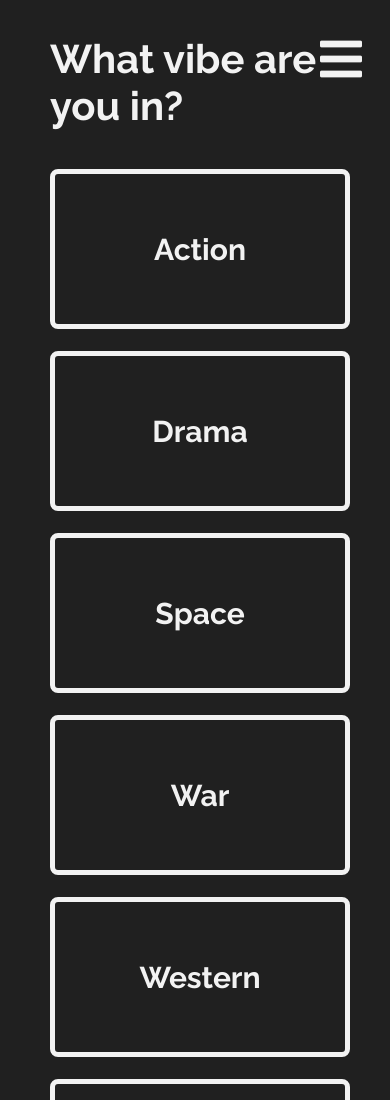
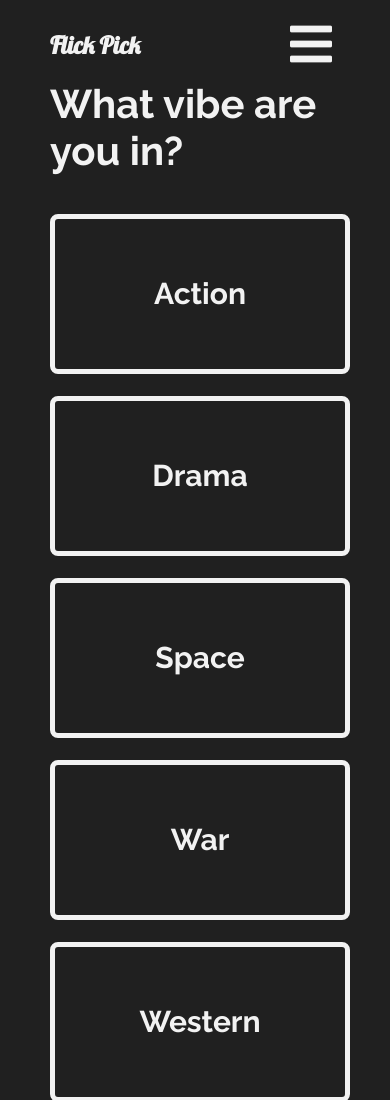
Before and after one commit to Jordakoes/flickpick, a plain HTML site: page index.html in a window 390 px wide. Shown: the top 1100 px of the page. Drawn offline with nearby package versions, Linux system fonts and the light colour scheme.

Commit message:
Add Navbar

```diff
--- a/css/main.css
+++ b/css/main.css
@@ -1,6 +1,6 @@
 html {
 	margin: 100px;
-	margin-top: 70px;
+	margin-top: 0px;
 	font-family: 'Raleway', sans-serif;
 }
 
@@ -8,7 +8,9 @@ body {
 	margin: 0 auto;
 	max-width: 56em;
 	display: grid;
+	/* background-color: #202020; */
 	background-color: #202020;
+
 }
 
 body h1 {
@@ -21,9 +23,9 @@ body h1 {
 	font-family: 'Lobster', cursive;
 }
 
-a {
+a.vibe-box {
 	color: #f2f2f2;
-  text-decoration: none;
+	text-decoration: none;
 }
 
 .grid {
@@ -57,7 +59,7 @@ a {
 }
 
 .animation-settings {
-  animation-duration: .7s;
+  	animation-duration: .7s;
 	animation-delay: 2.5s;
 }
 
@@ -70,7 +72,7 @@ a {
 
 	html {
 		margin: 50px;
-		margin-top: 35px;
+		margin-top: 0px;
 	}
 
 	.vibe-box {
--- a/css/navbar.css
+++ b/css/navbar.css
@@ -16,7 +16,6 @@
 .text {
   height: 100%;
   display: grid;
-
 }
 
 ul {
@@ -25,7 +24,7 @@ ul {
   padding: 0;
 }
 
-ul li {
+ul li{
   list-style-type: none;
   margin: 20px 0;
   font-size: 30px;
@@ -38,18 +37,33 @@ ul:hover li:hover {
 }
 
 .img {
-  position: absolute;
-  /* Changing position to fixed
-  makes the entire img scroll with the page */
-  top: 80px;
-  right: 170px;
-  width: 50px;
   z-index: 200;
-
   height: 50px;
   width: 50px;
   cursor: pointer;
   color: #f2f2f2;
+}
+
+/* Navbar area */
+.navbar-wrapper {
+	display: flex;
+	align-items: center;
+	justify-content: space-between;
+  margin-top: 20px;
+}
+
+.navbar-logo {
+  color: #f2f2f2;
+  font-family: 'Lobster', cursive;
+}
+
+i.img.fas {
+  transition: .2s ease-in-out;
+}
+
+i.img.fas:hover {
+  color: #F4282D;
+  cursor: pointer;
 }
 
 /* .img:hover {
@@ -57,11 +71,7 @@ ul:hover li:hover {
 } */
 
 @media screen and (max-width: 600px) {
-  .img {
-    position: absolute;
-    /* Changing position to fixed
-    makes the entire img scroll with the page */
-    top: 35px;
-    right: 20px;
+  .navbar-wrapper {
+    margin-top: 10px;
   }
 }
--- a/index.html
+++ b/index.html
@@ -27,11 +27,19 @@
     </div>
 
     <!-- Navbar test start -->
+    <div class="navbar-wrapper animation-settings animated fadeInUp">
+        <div class="navbar-logo">
+            <h2>Flick Pick</h2>
+        </div>
+        <div class="navbar-menu">
             <i class="img fas fa-bars fa-3x"></i>
-
+        </div>
+    </div>
+    <!-- Placing overlay outside of navbar rapper for animate.css animations to work -->
     <div class="overlay">
             <div class="text">
                 <ul>
+                    <a class="menulink" href="index.html">Reload INDEX</a>
                     <li>Back</li>
                     <li>Vibes</li>
                 </ul>
@@ -44,8 +52,8 @@
 
     <div class="grid animation-settings animated fadeInUp">
 
-        <a href="movieGenerator.html"><div class="vibe-box" onclick="">Action</div></a>
-        <a href="movieGenerator.html"><div class="vibe-box">Drama</div></a>
+        <a class="vibe-box" href="movieGenerator.html">Action</a>
+        <a class="vibe-box" href="movieGenerator.html">Drama</a>
         <div class="vibe-box">Space</div>
         <div class="vibe-box">War</div>
         <div class="vibe-box">Western</div>
@@ -66,5 +74,6 @@
     <!-- Load personal js file -->
     <script src="preloader.js"></script>
     <script src="navbar.js"></script>
+
 </body>
 </html>
```
Lines whose indentation alone changed are shown as unchanged.
